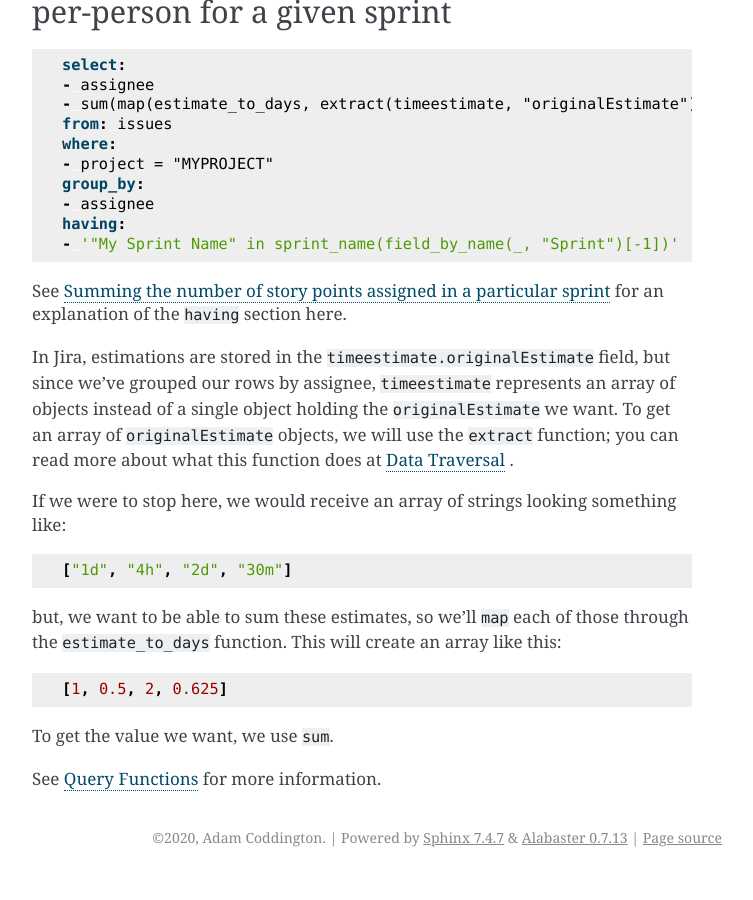
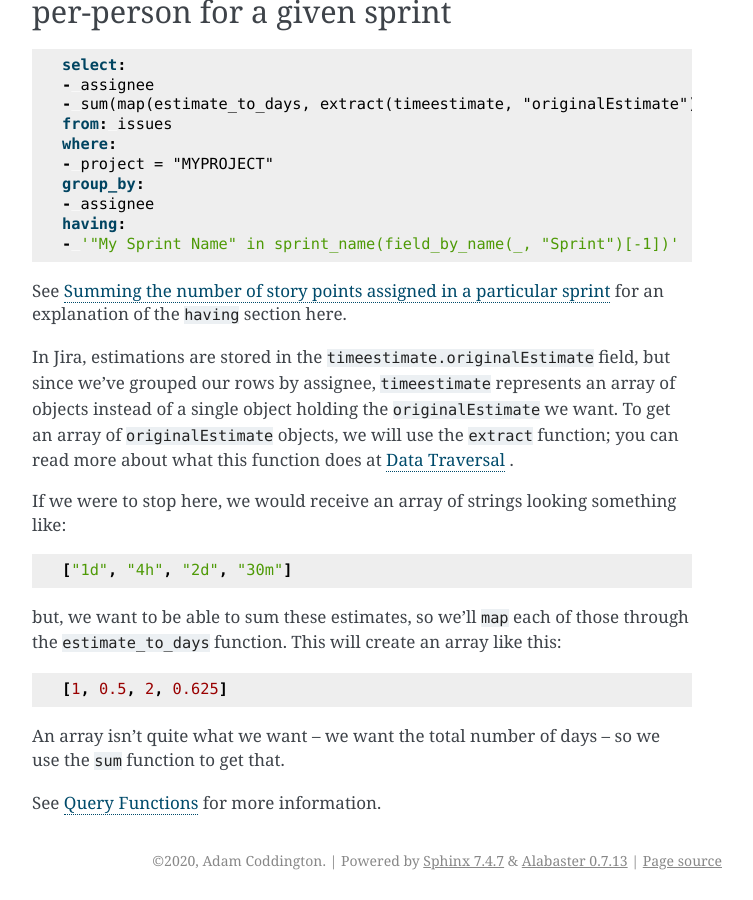
Before and after one commit to coddingtonbear/jira-select, a Sphinx documentation site: the page built from docs/examples.rst, in a window 1280 px wide and 900 px high, scrolled down 1271 px. Shown: the whole window, without its empty margins (388-1141 px from the left). Built offline with Sphinx 7.4.7, drawn with Linux system fonts in a browser that asks for light colours; before the commit the page ends 2148 px from its top, so only the background shows below that.

Commit message:
Improving documentation slightly.

```diff
--- a/docs/examples.rst
+++ b/docs/examples.rst
@@ -90,6 +90,8 @@ This will create an array like this::
 
    [1, 0.5, 2, 0.625]
 
-To get the value we want, we use ``sum``.
+An array isn't quite what we want
+-- we want the total number of days --
+so we use the ``sum`` function to get that.
 
 See :ref:`Query Functions` for more information.
```
